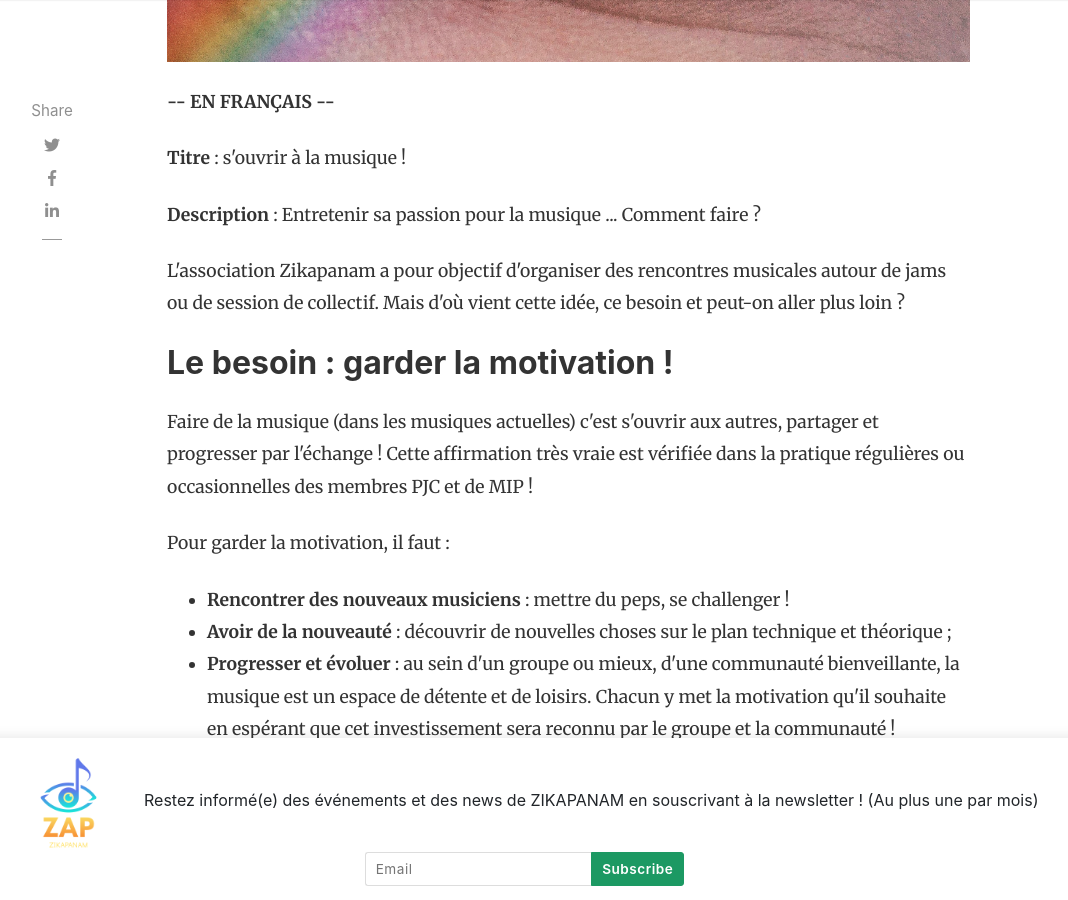
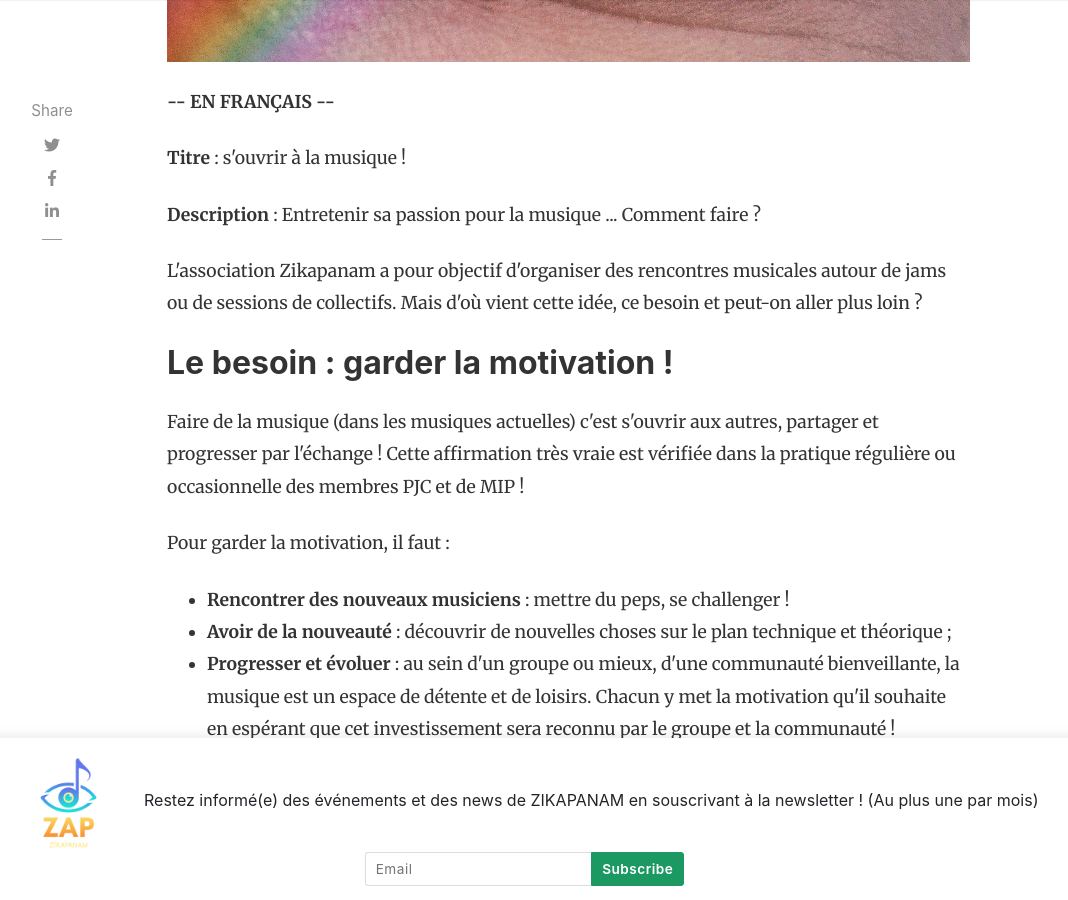
Before and after one commit to zikapanam/blog-zikapanam, a Jekyll site: the page built from _posts/2023-01-19-[fr|en]-s_ouvrir_a_la_musique.html, in a window 1280 px wide and 900 px high, scrolled down 919 px. Shown: the whole window, without its empty margins (118-1186 px from the left). Built offline with Jekyll 4.4.1, drawn with Linux system fonts in a browser that asks for light colours; nearby versions of some CDN libraries.

Commit message:
maj article

```diff
--- a/_posts/2023-01-19-[fr|en]-s_ouvrir_a_la_musique.html
+++ b/_posts/2023-01-19-[fr|en]-s_ouvrir_a_la_musique.html
@@ -16,11 +16,11 @@ comments: true
 <p><strong>Titre</strong> : s'ouvrir à la musique !</p>
 <p><strong>Description</strong> : Entretenir sa passion pour la musique ... Comment faire ?</p>
 
-<p>L'association Zikapanam a pour objectif d'organiser des rencontres musicales autour de jams ou de session de collectif. Mais d'où vient cette idée, ce besoin et peut-on aller plus loin ?</p>
+<p>L'association Zikapanam a pour objectif d'organiser des rencontres musicales autour de jams ou de sessions de collectifs. Mais d'où vient cette idée, ce besoin et peut-on aller plus loin ?</p>
 
 <h2>Le besoin : garder la motivation !</h2>
 
-<p>Faire de la musique (dans les musiques actuelles) c'est s'ouvrir aux autres, partager et progresser par l'échange ! Cette affirmation très vraie est vérifiée dans la pratique régulières ou occasionnelles des membres PJC et de MIP !</p>
+<p>Faire de la musique (dans les musiques actuelles) c'est s'ouvrir aux autres, partager et progresser par l'échange ! Cette affirmation très vraie est vérifiée dans la pratique régulière ou occasionnelle des membres PJC et de MIP !</p>
 
 <p>Pour garder la motivation, il faut :</p>
 <ul>
```
